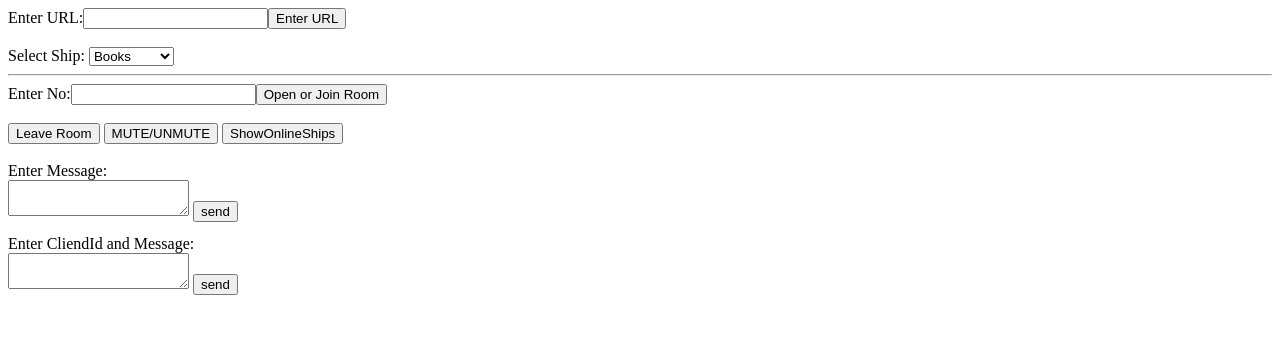
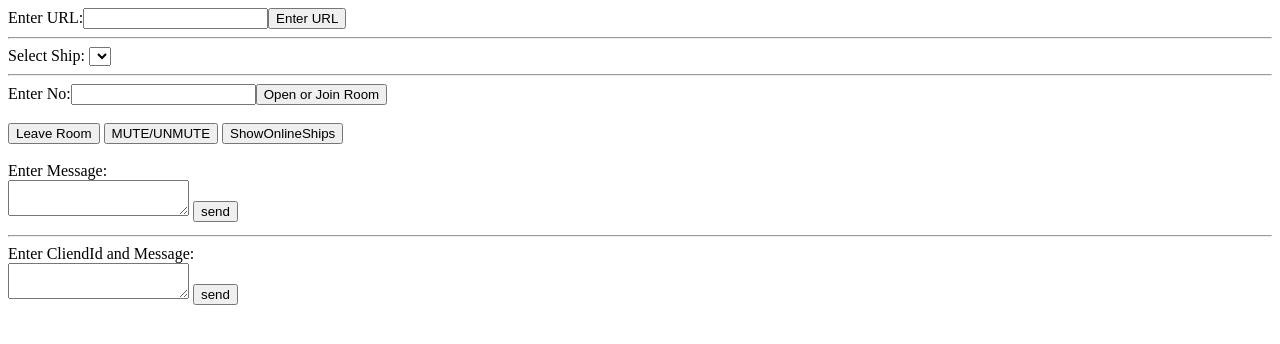
Before and after one commit to mestefanivanov/WEBRTCRUSE, a website: page frontend/index.html in a window 1280 px wide. Drawn offline with nearby package versions, Linux system fonts and the light colour scheme; no server answers.

Commit message:
filling the select list with data

```diff
--- a/frontend/index.html
+++ b/frontend/index.html
@@ -7,33 +7,30 @@
 </head>
 
 <body>
-    <form>
-        Enter URL:<input type="text" id="URLtext" /><button type='button' id="URL">Enter URL</button>
-      </form><br/>
-      <form>
-          <label>Select Ship:</label>
-          <select>
-            <option value="books">Books</option>
-            <option value="html">HTML</option>
-            <option value="css">CSS</option>
-            <option value="php">PHP</option>
-            <option value="js">JavaScript</option>
-          </select>
-        </form>
-        <hr>
+  <form>
+    Enter URL:<input type="text" id="URLtext" /><button type='button' id="URL">Enter URL</button>
+  </form>
+  <hr>
+    <label>Select Ship:</label>
+    <select
+     id="locality-dropdown"
+     name="locality">
+    </select>
+  <hr>
   <form>
     Enter No:<input type="text" id="room" /><button type='button' id="btn-open-or-join-room">Open or Join Room</button>
-  </form><br/>
+  </form><br />
 
   <button id="btn-leave-room">Leave Room</button>
   <button id="mute">MUTE/UNMUTE</button>
-  <button id="btn-show-online-ships">ShowOnlineShips</button><br/><br/>
+  <button id="btn-show-online-ships">ShowOnlineShips</button><br /><br />
 
-  <label>Enter Message:</label><br/>
+  <label>Enter Message:</label><br />
   <textarea id="yourMessage"></textarea>
   <button id="send">send</button>
   <pre id="messages"></pre>
 
+  <hr>
 
   <label>Enter CliendId and Message:</label><br />
   <textarea id="message"></textarea>
```
Also changed, not shown: frontend/index.js (+23 -0 lines).
